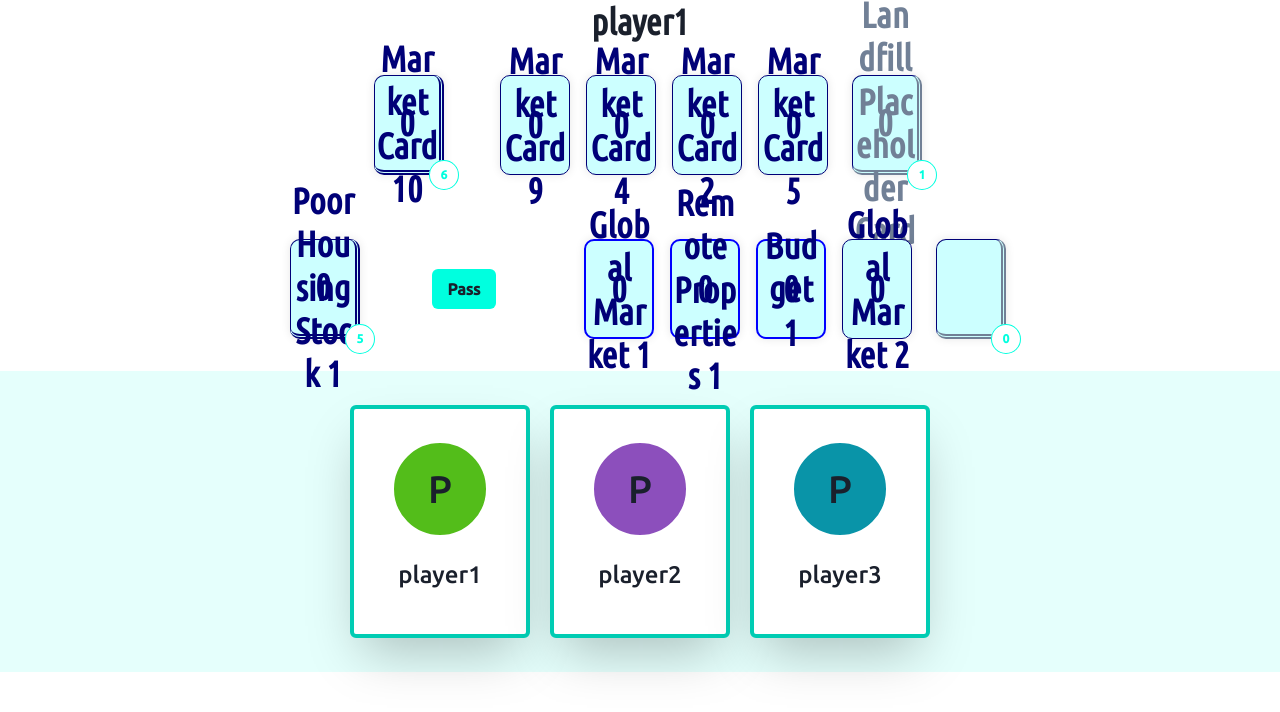
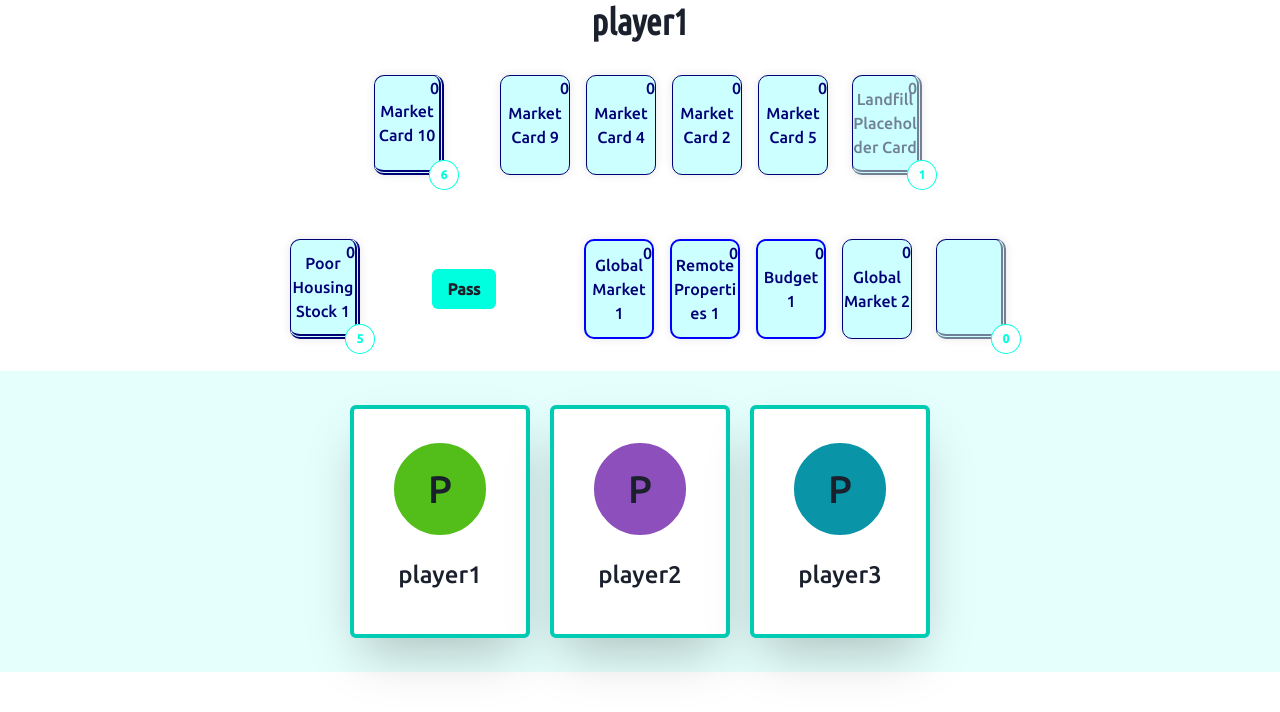
Before and after one commit to FranciscoRossoR/carbon_test, a Next.js app: page / in a window 1280 px wide. Both pictures are taken after a click on the button "Start". Shown: the top 712 px of the page. Built offline with nearby package versions, Linux system fonts and the light colour scheme.

Commit message:
feat: temporary visual improvement

```diff
--- a/src/components/PlayingCard.tsx
+++ b/src/components/PlayingCard.tsx
@@ -1,4 +1,4 @@
-import { border, Box, BoxProps, Heading, ThemingProps, useStyleConfig } from "@chakra-ui/react"
+import { border, Box, BoxProps, Heading, Text, ThemingProps, useStyleConfig } from "@chakra-ui/react"
 import { mergeWith } from '@chakra-ui/utils';
 import { ICard } from "framework/entities/card"
 
@@ -47,10 +47,16 @@ const PlayingCard = (props: ICardProps) => {
         width: '100%'
     }
 
+    // Cost style
+    const costStyle = {
+        position: 'absolute',
+        right: 0
+    }
+
     return (
         <Box sx={boxStyle} onClick={onClick} {...boxProps}>
-            <Heading sx={textStyle}>{cost}</Heading>
-            <Heading sx={textStyle}>{name}</Heading>
+            <Text sx={costStyle}>{cost}</Text>
+            <Text sx={textStyle}>{name}</Text>
         </Box>
     )
 
```
